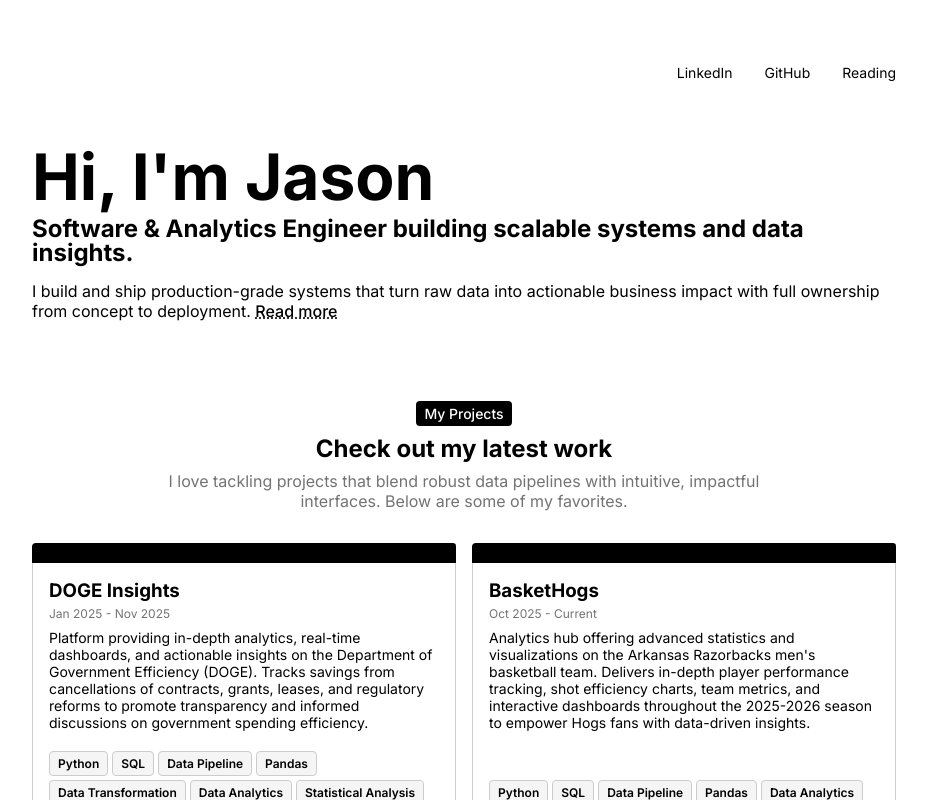
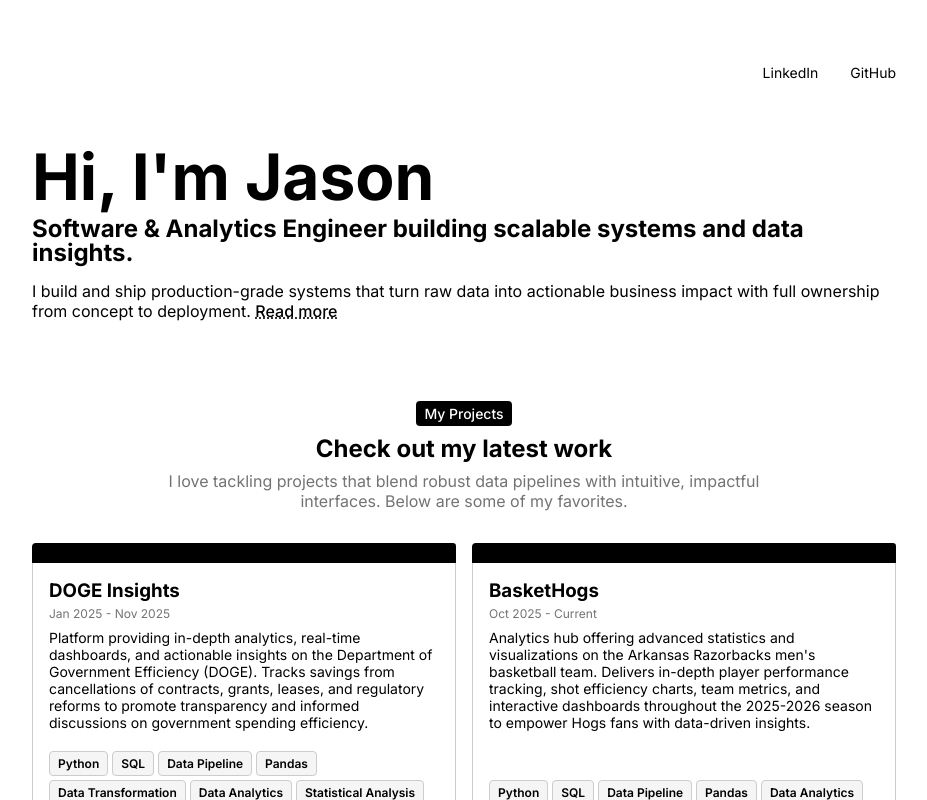
Before and after one commit to jasonniebauer/jasonniebauer.github.io, a React (Vite) app: page / in a window 1280 px wide. Shown: the top 800 px of the page, without its empty margins (176-1103 px from the left). Built offline with nearby package versions, Linux system fonts and the light colour scheme.

Commit message:
Remove Goodreads link

```diff
--- a/src/App.jsx
+++ b/src/App.jsx
@@ -15,10 +15,6 @@ const App = () => {
     {
       title: 'GitHub',
       url: 'https://github.com/jasonniebauer'
-    },
-    {
-      title: 'Reading',
-      url: 'https://www.goodreads.com/jasonniebauer'
     },
   ];
 
```
